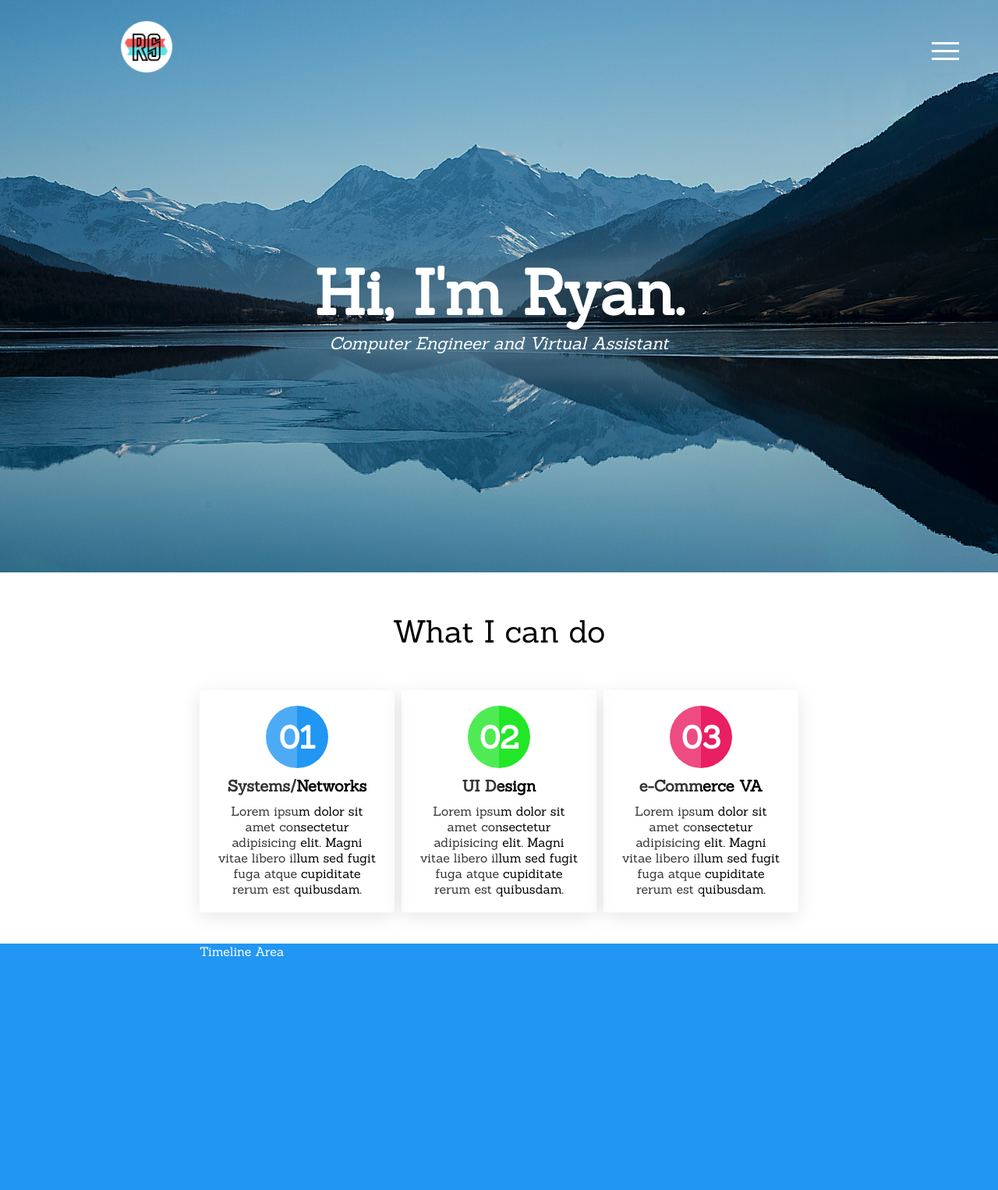
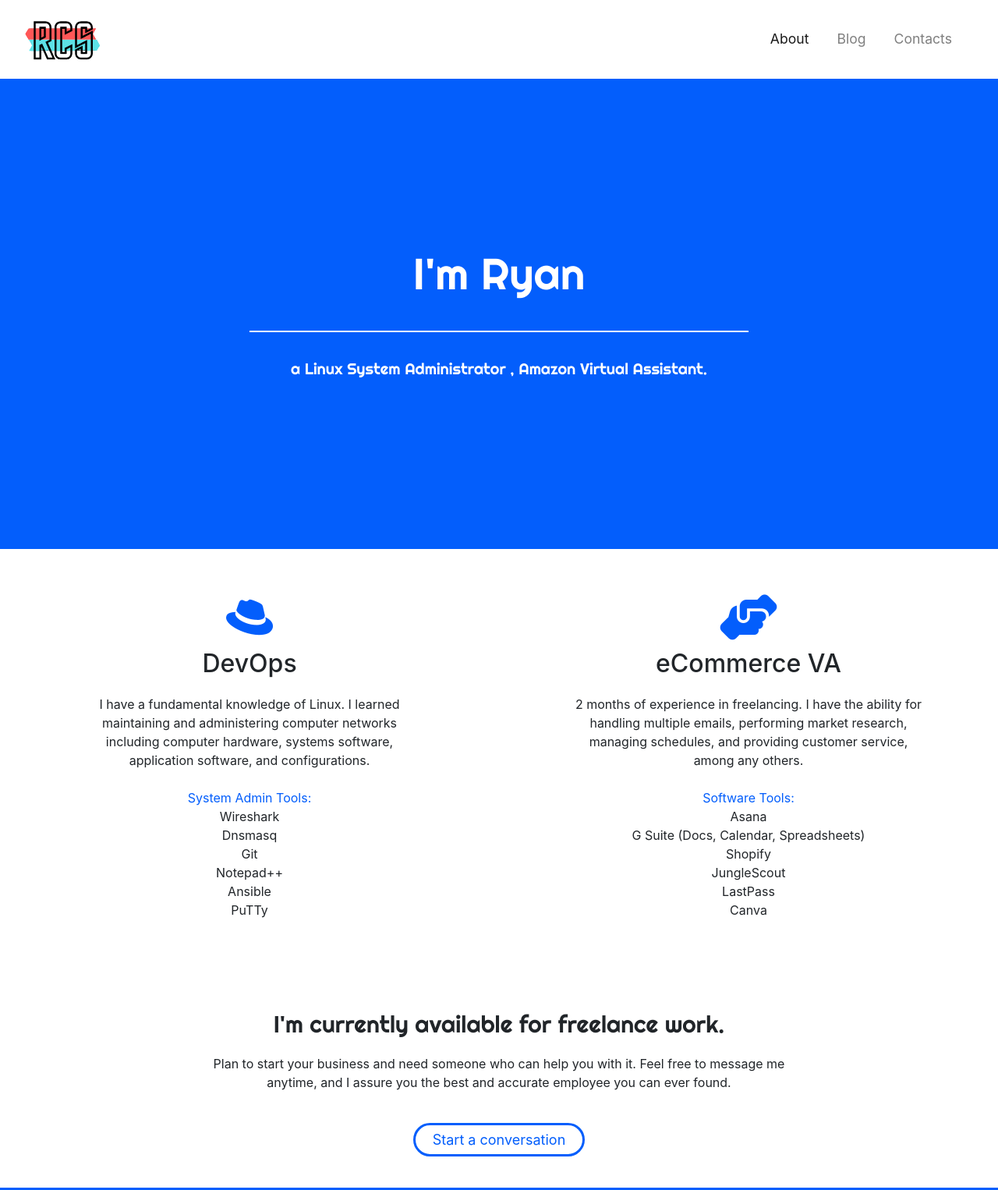
Before and after one commit to rccsantos/rccsantos.github.io, a plain HTML site: page index.html in a window 1280 px wide. Shown: the top 1526 px of the page at 78% size. Drawn offline with nearby package versions, Linux system fonts and the light colour scheme.

Commit message:
July Website Updates

```diff
--- a/css/style.css
+++ b/css/style.css
@@ -1,274 +1,100 @@
+@import url('https://fonts.googleapis.com/css?family=Poppins:400,500,700');
+@import url('https://fonts.googleapis.com/css2?family=Righteous&display=swap');
+
 body, html {
-    margin: 0;
-    padding: 0;
-    font-family: 'Sanchez', serif;
-    color: #fff;
-    background-image: url('../img/sky.jpg');
-    background-repeat: no-repeat;
-    background-size: cover;
-    background-attachment: fixed;
+    height: 100%;
+    width: 100%;
+    font-family: 'Poppins', sans-serif;
+    color: #222222;
 }
 
 .h1, .h2, p{
     margin: 0;
 }
 
-/*Header*/
+.navbar {
+    padding: .8rem;
+    background-color: #fff;
+}
 
-.home_top{
-    width: 100%;
+.navbar-nav li {
+    padding-right: 20px;
 }
-.home_top_content{
-    width: 80%;
-    margin: 0 auto;
-}
-.logo{
-    max-width: 120px;
-    margin: 0;
-}
-nav{
-    width: 300px;
-    height: 100%;
-    background-color: #000;
-    position: fixed;
-    top: 0;
-    right: -300px;
-    display: flex;
-    justify-content: center;
-    align-items: center;
-    transition: right 0.8s cubic-bezier(1, 0, 0, 1);
-}
-.change {
-    right: 0;
-}
-.hamburger-menu{
-    width: 35px;
-    height: 30px;
-    position: fixed;
-    top: 50px;
-    right: 50px;
-    cursor: pointer;
-    display: flex;
-    flex-direction: column;
-    justify-content: space-around;
-}
-.line{
-    width: 100%;
-    height: 3px;
-    background-color: #fff;
-    transition: all 0.8s;
-}
-.change .line-1{
-    transform: rotateZ(405deg) translateY(15px);
-}
-.change .line-2{
-    opacity: 0;
-}
-.change .line-3{
-    transform: rotateZ(-405deg) translateY(-15px);
-}
-.nav-list{
+
+.nav-link {
+    font-size: 1.1em !important;
     text-align: center;
 }
-.nav-item{
-    list-style: none;
-    margin: 25px;
-}
-.nav-link{
-    text-decoration: none;
-    font-size: 22px;
-    font-weight: 300;
-    color: #fff;
-    letter-spacing: 1px;
-    text-transform: uppercase;
-    position: relative;
-    padding: 3px 0;
-}
-.nav-link::before,.nav-link::after{
-    content: "";
-    width: 100%;
-    height: 2px;
-    background-color: #87ceeb;
-    position: absolute;
-    left: 0;
-    transform: scaleX(0);
-    transition: transform 0.5s;
-}
-.nav-link::before{
-    top: 0;
-    transform-origin: right;
-}
-.nav-link::after{
-    bottom: 0;
-    transform-origin: left;
-}
-.nav-link:hover::before,.nav-link:hover::after{
-    transform: scaleX(1);
+
+.padding {
+    padding-bottom: 2rem;
 }
 
-/*Body*/
-
-.white_container{
-    width: 100%;
-    background: #fff;
-}
-.blue_container{
-    width: 100%;
-    background: #2196f3;
-    min-height: 600px;
-}
-.slide1{
-    width: 60%;
+.welcome {
     margin: 0 auto;
-    min-height: 610px;
-}
-.slide2{
-    width: 60%;
-    margin: 0 auto;
-    background-color: #fff;
-    color: black;
-    padding: 0;
-    display: flex;
-    flex-direction: row;
-    justify-content: center;
-    align-items: center;
-    flex-wrap: wrap;
-    justify-content: space-between;
-}
-.slide3{
-    width: 60%;
-    margin: 0 auto;
-    background-color: #2196f3;
-    min-height: 600px;
-    padding: 0;
+    color: #fff;
+    background-color: #035efc;
 }
 
-.slide4{
-    width: 60%;
-    margin: 0 auto;
-    background-color: #fff;
-    min-height: 600px;
-    color: black;
+.welcome hr {
+    border-top: 2px solid #fff;
+    width: 50%;
+}
+
+.display-4 {
+    font-family: 'Righteous', cursive;
+    margin-top: 200px;
+}
+
+.lead {
+    font-family: 'Righteous', cursive;
+    margin-bottom: 200px;
+}
+
+.display-border {
+    border-radius: 0%;
+    text-align: center;
+}
+
+.fab {
+    font-size: 60px;
+    padding: 10px;
+}
+
+.fas {
+    font-size: 60px;
+    padding: 10px;
+}
+
+.content {
+    margin-top: 20px;
+    padding: 0 80px;
+}
+
+.hire {
+    font-family: 'Righteous', cursive;
+    font-size: 30px;
+}
+
+.btn-message {
+    text-align: center;
+    padding: 8px 22px;
+    font-size: 18px;
+    color: #035efc;
+    border: 3px solid #035efc;
+    border-radius: 40px;
+}
+
+.btn-message:hover {
+    background-color: #035efc;
+    color: #fff;
+    text-decoration: none;
 }
 
 .footer{
-    width: 100%;
     margin: 0 auto;
-    background-color: #000;
-}
-
-/*Slide1 Contents*/
-.name_intro{
-    text-align: center;
-    font-size: 80px;
-    font-weight: bolder;
-    margin: 0 auto;
-    padding-top: 200px;
-}
-.name_description{
-    text-align: center;
-    margin: 0 auto;
-    font-size: 22px;
-    font-weight: lighter;
-    font-style: italic;
-}
-
-/*Slide2 Contents*/
-.white_container .title{
-    width: 100%;
-    padding: 50px 0 50px 0;
-    text-align: center;
-    font-size: 40px;
-    color: #000;
-    background: #fff;
-}
-.slide2 .box::before{
-    content: '';
-    width: 50%;
-    height: 100%;
-    position: absolute;
-    top: 0;
-    left: 0;
-    background: rgba(255, 255, 255, .2);
-    z-index: 2;
-    pointer-events: none;
-}
-.slide2 .box{
-    position: relative;
-    width: 250px;
-    padding: 20px;
-    box-shadow: 0 5px 25px rgba(0, 0, 0, .1);
-    border-radius: 4px;
-    box-sizing: border-box;
-    overflow: hidden;
-    text-align: center;
-    margin-bottom: 40px;
-}
-.slide2 .box .icon{
-    position: relative;
-    width: 80px;
-    height: 80px;
-    color: #fff;
-    background: #000;
-    display: flex;
-    justify-content: center;
-    align-items: center;
-    margin: 0 auto;
-    border-radius: 50%;
-    font-size: 40px;
-    font-weight: 700;
-    transition: 0.5s;
-}
-.slide2 .box:nth-child(1) .icon{
-    box-shadow: 0 0 0 0 #2196f3;
-    background: #2196f3;
-}
-.slide2 .box:nth-child(1):hover .icon{
-    box-shadow: 0 0 0 270px #2196f3;
-    background: #2196f3;
-}
-.slide2 .box:nth-child(2) .icon{
-    box-shadow: 0 0 0 0 #23e629;
-    background: #23e629;
-}
-.slide2 .box:nth-child(2):hover .icon{
-    box-shadow: 0 0 0 270px #23e629;
-    background: #23e629;
-}
-.slide2 .box:nth-child(3) .icon{
-    box-shadow: 0 0 0 0 #e91e63;
-    background: #e91e63;
-}
-.slide2 .box:nth-child(3):hover .icon{
-    box-shadow: 0 0 0 270px #e91e63;
-    background: #e91e63;
-}
-.slide2 .box .content{
-    position: relative;
-    z-index: 1;
-    transition: 0.5s;
-}
-.slide2 .box:hover .content{
-    color: #fff;
-}
-.slide2 .box .content h3{
-    font-size: 20px;
-    margin: 10px 0;
     padding: 0;
-}
-.slide2 .box .content p{
-    margin: 0;
-    padding: 0;
-}
-
-/*Slide3 Contents*/
-
-/*Slide4 Contents*/
-
-/*Footer Contents*/
-.footer{
-    margin: 0;
-    padding: 0;
+    background-color: #035efc;
 }
 .footer ul{
     display: flex;
@@ -278,37 +104,95 @@ nav{
 }
 .footer ul li{
     display: inline-block;
-    background-color: gray;
+    background-color: #035efc;
     padding: 12px 16px;
-    margin: 0 5px;
+    margin: 100px 5px 20px 5px;
+    cursor: pointer;
     border-radius: 50%;
-    cursor: pointer;
+    border: 1px solid #fff;
 }
 .footer ul li:hover{
     background-color: #2196f3;
 }
-.footer ul li a{
-    color: #fff;
-}
+
 .footer p{
     font-size: 12px;
     text-align: center;
-    padding-bottom: 30px;
+    padding-bottom: 100px;
+    color: #fff;
 }
 
-@media (max-width:468px) {
-    .home_top_content{
-        width: 100%;
-    }
-    .slide1 .name_intro{
-        font-size: 40px;
-        width: 240px;
-    }
-    .slide1 .name_description{
-        font-size: 14px;
-        font-style: italic;
-    }
-    .footer{
-        height: 275px;
+
+/*---Media Queries --*/
+@media (max-width: 992px) {
+
+  }
+@media (max-width: 768px) {
+    .navbar-nav li {
+        padding-right: 20px;
     }
 }
+@media (max-width: 576px) {
+
+}
+
+
+/*---Firefox Bug Fix --*/
+.carousel-item {
+  transition: -webkit-transform 0.5s ease;
+  transition: transform 0.5s ease;
+  transition: transform 0.5s ease, -webkit-transform 0.5s ease;
+  -webkit-backface-visibility: visible;
+  backface-visibility: visible;
+}
+/*--- Fixed Background Image --*/
+figure {
+  position: relative;
+  width: 100%;
+  height: 60%;
+  margin: 0!important;
+}
+.fixed-wrap {
+  clip: rect(0, auto, auto, 0);
+  position: absolute;
+  top: 0;
+  left: 0;
+  width: 100%;
+  height: 100%;
+}
+#fixed {
+  background-image: url('img/mac.png');
+  position: fixed;
+  display: block;
+  top: 0;
+  left: 0;
+  width: 100%;
+  height: 100%;
+  background-size: cover;
+  background-position: center center;
+  -webkit-transform: translateZ(0);
+          transform: translateZ(0);
+  will-change: transform;
+}
+/*--- Bootstrap Padding Fix --*/
+[class*="col-"] {
+    padding: 1rem;
+}
+
+
+/*
+Extra small (xs) devices (portrait phones, less than 576px)
+No media query since this is the default in Bootstrap
+
+Small (sm) devices (landscape phones, 576px and up)
+@media (min-width: 576px) { ... }
+
+Medium (md) devices (tablets, 768px and up)
+@media (min-width: 768px) { ... }
+
+Large (lg) devices (desktops, 992px and up)
+@media (min-width: 992px) { ... }
+
+Extra (xl) large devices (large desktops, 1200px and up)
+@media (min-width: 1200px) { ... }
+*/
--- a/index.html
+++ b/index.html
@@ -1,84 +1,106 @@
 <!DOCTYPE html>
 <html>
 <head>
-    <title>Ryan Santos | Home</title>
+    <title>Ryan Santos</title>
+    <meta charset="utf-8">
     <meta content="width=device-width, initial-scale=1" name="viewport" />
-    <link rel="icon" href="img/favicoon.ico">
+    <link rel="icon" href="img/favicon.ico">
     <link rel="stylesheet" type="text/css" href="css/style.css">
-    <link href="https://fonts.googleapis.com/css2?family=Sanchez&display=swap" rel="stylesheet">
-    <link href="https://maxcdn.bootstrapcdn.com/font-awesome/4.7.0/css/font-awesome.min.css" rel="stylesheet">
+
+    <link rel="stylesheet" href="https://maxcdn.bootstrapcdn.com/bootstrap/4.0.0/css/bootstrap.min.css">
+    <script src="https://kit.fontawesome.com/1c65013496.js" crossorigin="anonymous"></script>
+	<script src="https://ajax.googleapis.com/ajax/libs/jquery/3.3.1/jquery.min.js"></script>
+	<script src="https://cdnjs.cloudflare.com/ajax/libs/popper.js/1.12.9/umd/popper.min.js"></script>
+	<script src="https://maxcdn.bootstrapcdn.com/bootstrap/4.0.0/js/bootstrap.min.js"></script>
 </head>
 <body>
-<header class="home_top">
-    <div class="home_top_content">
-        <img src="img/own_logo.png" alt="logo" class="logo"/>
-        <nav>
-            <div class="hamburger-menu">
-                <div class="line line-1"></div>
-                <div class="line line-2"></div>
-                <div class="line line-3"></div>
-            </div>
-            <ul class="nav-list">
-                <li class="nav-item"><a href="#" class="nav-link">About</a></li>
-                <li class="nav-item"><a href="#" class="nav-link">Contact</a></li>
-            </ul>
-        </nav>
+<!-- Navigation -->
+<nav class="navbar navbar-expand-md navbar-light sticky-top">
+<div class="container-fluid">
+    <a class="navbar-brand" href="#"><img src="img/my_logo.png"></a>
+    <button class="navbar-toggler" type="button" data-toggle="collapse" data-target="#navbarResponsive">
+        <span class="navbar-toggler-icon"></span>
+    </button>
+    <div class="collapse navbar-collapse" id="navbarResponsive">
+        <ul class="navbar-nav ml-auto">
+            <li class="nav-item active">
+                <a class="nav-link" href="index.html">About</a>
+            </li>
+            <li class="nav-item">
+                <a class="nav-link" href="#">Blog</a>
+            </li>
+            <li class="nav-item">
+                <a class="nav-link" href="#">Contacts</a>
+            </li>
+        </ul>
     </div>
-</header>
-<div class="slide1">
-    <h1 class="name_intro">Hi, I'm Ryan.</h1>
-    <h2 class="name_description">Computer Engineer and Virtual Assistant</h2>
 </div>
-<div class="white_container">
-    <div class="title">What I can do</div>
-    <div class="slide2">
-        <div class="box">
-            <div class="icon">01</div>
-            <div class="content">
-                <h3>Systems/Networks</h3>
-                <p>Lorem ipsum dolor sit amet consectetur adipisicing elit.
-                Magni vitae libero illum sed fugit fuga atque cupiditate
-                rerum est quibusdam.</p>
-            </div>
+</nav>
+
+<!--- Welcome Section -->
+<div class="container-fluid padding">
+    <div class="row welcome text-center">
+        <div class="col-12">
+            <h1 class="display-4">I'm Ryan</h1>
         </div>
-        <div class="box">
-            <div class="icon">02</div>
-            <div class="content">
-                <h3>UI Design</h3>
-                <p>Lorem ipsum dolor sit amet consectetur adipisicing elit.
-                Magni vitae libero illum sed fugit fuga atque cupiditate
-                rerum est quibusdam.</p>
-            </div>
-        </div>
-        <div class="box">
-            <div class="icon">03</div>
-            <div class="content">
-                <h3>e-Commerce VA</h3>
-                <p>Lorem ipsum dolor sit amet consectetur adipisicing elit.
-                Magni vitae libero illum sed fugit fuga atque cupiditate
-                rerum est quibusdam.</p>
-            </div>
+        <hr>
+        <div class="col-12">
+            <p class="lead">a Linux System Administrator , Amazon Virtual Assistant.</p>
         </div>
     </div>
 </div>
-<div class="blue_container">
-    <div class="slide3">
-        <p>Timeline Area</p>
+
+<!--- Two Column Section -->
+<div class="container-fluid padding">
+    <div class="row padding">
+        <div class="col-lg-6 display-border">
+            <i class="fab fa-redhat" aria-hidden="true" style="color: #035efc"></i>
+            <h2>DevOps</h2>
+            <p class="content">
+                I have a fundamental knowledge of Linux. I learned maintaining and administering
+                computer networks including computer hardware, systems software, application software,
+                and configurations.<br><br>
+                <span style="color: #035efc;">System Admin Tools:<br></span>
+                Wireshark<br>Dnsmasq<br>Git<br>Notepad++<br>Ansible<br>PuTTy<br>
+            </p>
+        </div>
+        <div class="col-lg-6 display-border">
+            <i class="fas fa-hands-helping" aria-hidden="true" style="color: #035efc"></i>
+            <h2>eCommerce VA</h2>
+            <p class="content">
+                2 months of experience in freelancing. I have the ability for handling multiple emails,
+                performing market research, managing schedules, and providing customer service, among any
+                others.<br><br>
+                <span style="color: #035efc;">Software Tools:<br></span>
+                Asana<br>G Suite (Docs, Calendar, Spreadsheets)<br>Shopify<br>
+                JungleScout<br>LastPass<br>Canva<br>
+            </p>
+        </div>
     </div>
 </div>
-<div class="white_container">
-    <div class="slide4">
-        <p>Achievements/Certifications</p>
+
+<!--- Hire Me Section -->
+<div class="container-fluid padding">
+    <div class="row text-center">
+        <div class="col-12">
+            <p class="hire">I'm currently available for freelance work.</p>
+            <p style="width: 60%; text-align: center; margin: 0 auto;">
+                Plan to start your business and need someone who can help you with it. Feel free to message
+                me anytime, and I assure you the best and accurate employee you can ever found.
+            </p><br><br>
+            <a href="mailto: santos1998ryan@yahoo.com" class="btn-message">Start a conversation</a>
+        </div>
     </div>
 </div>
+
+<!--- Footer -->
 <div class="footer">
     <ul>
-        <li><a href="https://twitter.com/@ryanchrisss" target="_blank"><i class="fa fa-twitter" aria-hidden="true"></i></a></li>
-        <li><a href="https://instagram.com/ryanchrissss_" target="_blank"><i class="fa fa-instagram" aria-hidden="true"></i></a></li>
-        <li><a href="https://linkedin.com/in/rccsantos18" target="_blank"><i class="fa fa-linkedin" aria-hidden="true"></i></a></li>
+        <li><a href="https://twitter.com/@ryanchrisss" target="_blank"><i class="fa fa-twitter" aria-hidden="true" style="color:#fff"></i></a></li>
+        <li><a href="https://instagram.com/ryanchrissss_" target="_blank"><i class="fa fa-instagram" aria-hidden="true" style="color:#fff"></i></a></li>
+        <li><a href="https://linkedin.com/in/rccsantos18" target="_blank"><i class="fa fa-linkedin" aria-hidden="true" style="color:#fff"></i></a></li>
     </ul>
     <p>&#169; 2020 Ryan Santos. All rights reserved.</p>
 </div>
-<script src="script.js"></script>
 </body>
 </html>
--- a/script.js
+++ /dev/null
@@ -1,4 +0,0 @@
-const menuIcon = document.querySelector(".hamburger-menu");
-const nav = document.querySelector("nav");
-
-menuIcon.addEventListener("click", ()=>{nav.classList.toggle("change");});
```
Also changed, not shown: img/favicon.ico (added), img/my_logo.png (added).
